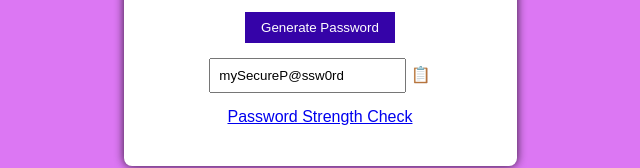
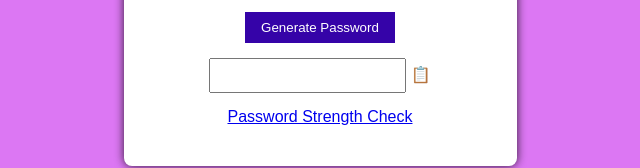
Before and after one commit to abanusara99/js_pwdgen, a website: page public/outpwd.html in a window 1280 px wide. Shown: the part 410-578 px from the top of the page, without its empty margins (320-960 px from the left). Drawn offline with Linux system fonts and the light colour scheme.

Commit message:
Update outpwd.html

```diff
--- a/public/outpwd.html
+++ b/public/outpwd.html
@@ -15,7 +15,7 @@
             <br>
             <button type="button" onclick="generatePassword()">Generate Password</button>
             <br>
-           <input type="text" placeholder="Password" id="password" value="mySecureP@ssw0rd" readonly />
+           <input type="text" placeholder="Password" id="password" value=" " readonly />
            <span class="copy-icon" onclick="copyPassword()" title="Copy password">&#128203;</span>
             <br>
             <a href="https://codepen.io/ABAnu-Sara/pen/vYqVeXd" id="strengthPassword" class="button">Password Strength Check</a>
```
